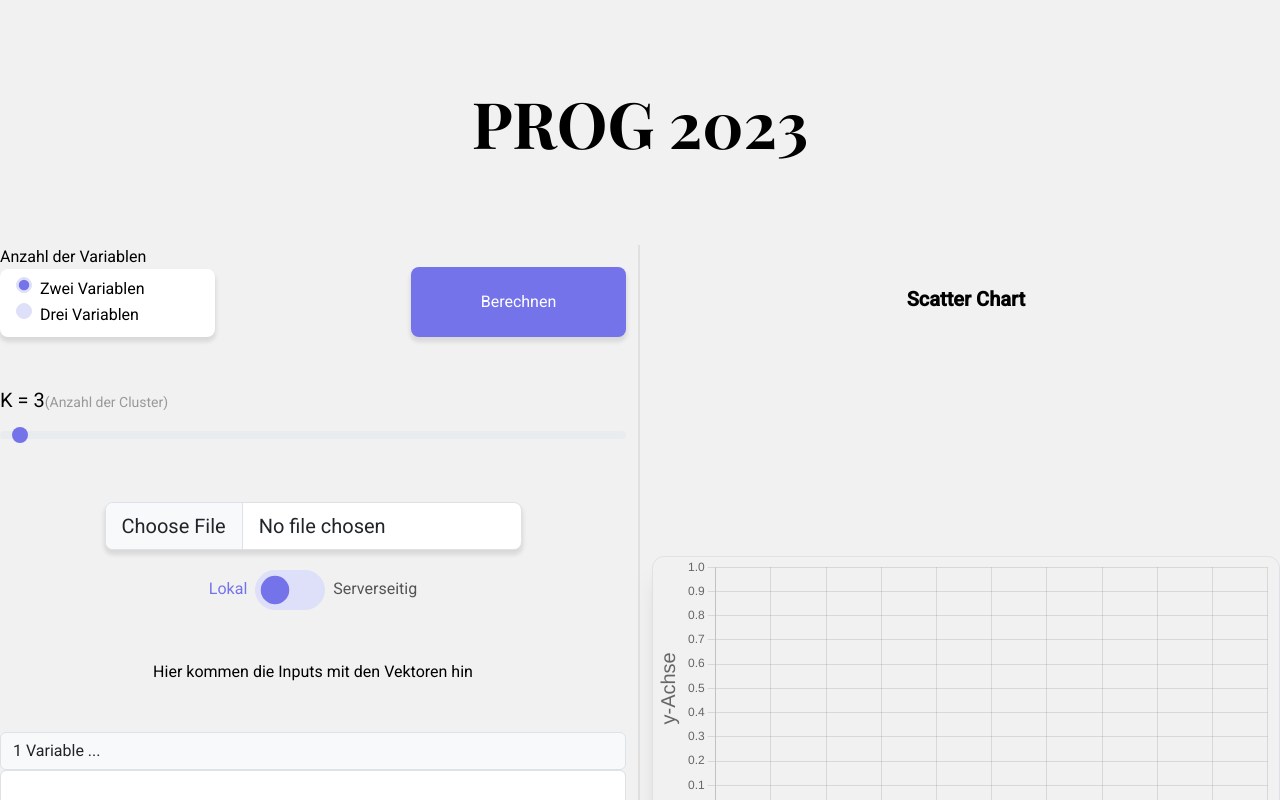
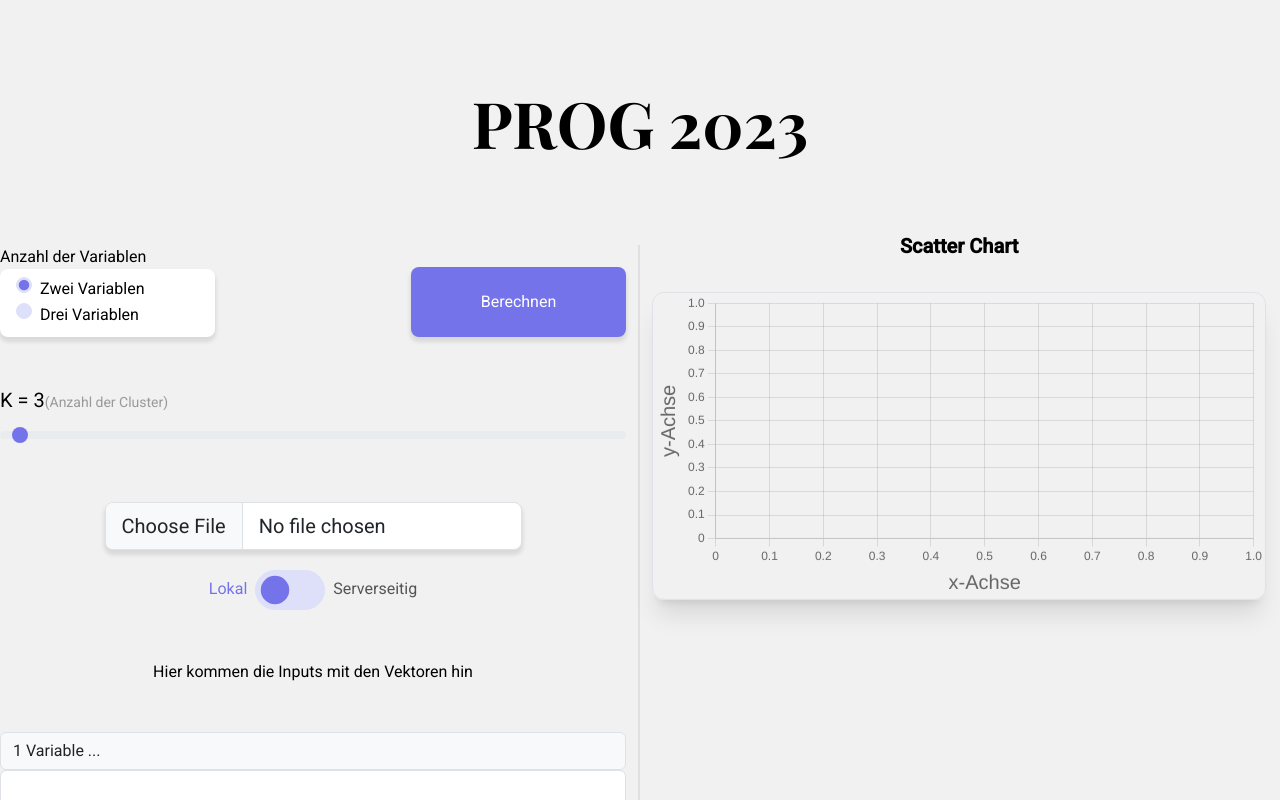
Before and after one commit to felixkru/PP2023, a Next.js app in the folder pp-2023/: page / in a window 1280 px wide. Shown: the top 800 px of the page. Built offline with nearby package versions, Linux system fonts and the light colour scheme; a web font is replaced by a local one.

Commit message:
feat: set chart fixed and maximum size

```diff
--- a/pp-2023/src/app/globals.css
+++ b/pp-2023/src/app/globals.css
@@ -191,3 +191,18 @@ main {
 .plus-button:active {
   background-color: #7473EA;
 }
+
+/* Scatter Chart Styling */
+#myChart {
+  height: 100%!important;
+  width: 100%!important;
+}
+
+@media (min-width: 992px) {
+  #scatterChartContainer {
+    position: fixed;
+    top: 50%;
+    width: 48vw;
+    transform: translateY(-50%);
+  }
+}
--- a/pp-2023/src/app/kmeans/scatter-chart.js
+++ b/pp-2023/src/app/kmeans/scatter-chart.js
@@ -3,6 +3,7 @@ import { useEffect } from "react"
 import { Chart } from "chart.js/auto";
 import { UseInputKPoints } from './input-k-points';
 import { generateDatasets } from './generateDatasets';
+import '../globals.css';
 
 function ScatterChart(numberOfClusters,calledByButton,kMeansResult) {
 
@@ -36,15 +37,12 @@ function ScatterChart(numberOfClusters,calledByButton,kMeansResult) {
 
     // returnt direkt html mit unserem chart im Canvas inklusive der Überschrift.
     return (
-        <>
-            {/* Scatter chart */}
-            <h1 className="mx-auto mt-10 text-xl font-semibold capitalize ">Scatter Chart</h1>
-            <div className="h-screen flex mx-auto my-auto">
-                <div className='border border-gray-400 pt-0 rounded-xl  w-full h-fit my-auto  shadow-xl'>
-                    <canvas id='myChart'/>
-                </div>
+        <div id="scatterChartContainer">
+            <h1 className="mx-auto my-8 text-xl font-semibold capitalize ">Scatter Chart</h1>
+            <div className='border border-gray-400 pt-0 rounded-xl  w-full h-fit shadow-xl'>
+                <canvas id='myChart'/>
             </div>
-        </>
+        </div>
 
     )
 }
--- a/pp-2023/src/app/page.js
+++ b/pp-2023/src/app/page.js
@@ -54,7 +54,7 @@ export default function Home() {
                                 </section>
                                 <CreateManuelInputFields/>
                             </div>
-                            <div className='output-area col12 col-lg-6'>
+                            <div className='output-area col12 col-lg-6 h-100'>
                                 <ScatterChart/>
                             </div>
                         </div>
```
